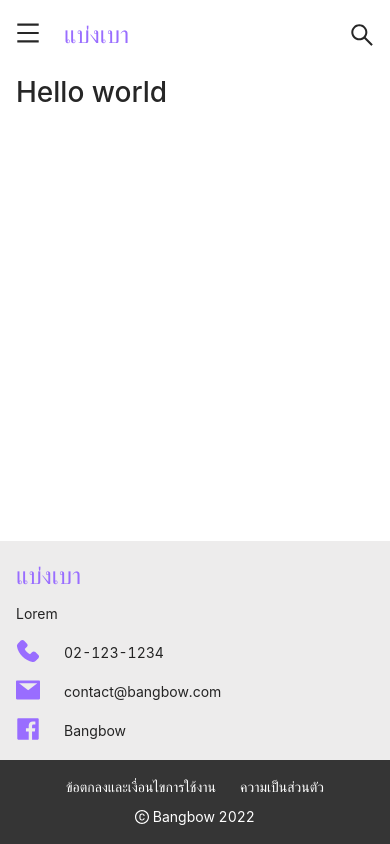
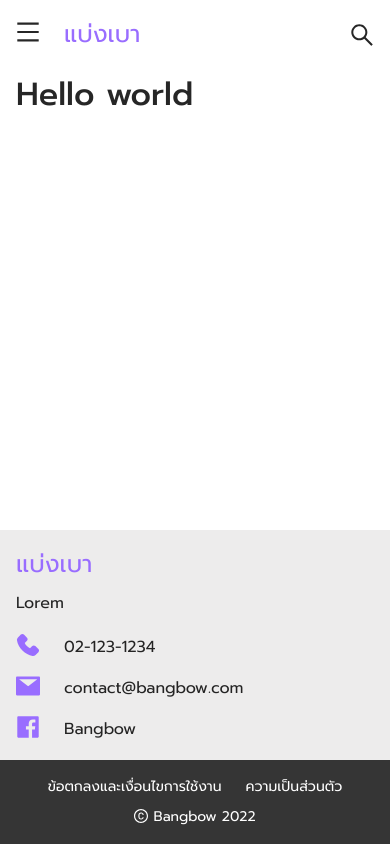
Before and after one commit to littlebeansoft/bangbow-website, a Next.js app: page / in a window 390 px wide. Built offline with nearby package versions, Linux system fonts and the light colour scheme.

Commit message:
fix: Changed fonts to Prompt and set font size to 100% for responsive

```diff
--- a/styles/globals.css
+++ b/styles/globals.css
@@ -2,8 +2,8 @@
 body {
   padding: 0;
   margin: 0;
-  font-family: -apple-system, BlinkMacSystemFont, Segoe UI, Roboto, Oxygen,
-    Ubuntu, Cantarell, Fira Sans, Droid Sans, Helvetica Neue, sans-serif;
+  font-size: 100%;
+  font-family: 'Prompt', sans-serif;
 }
 
 a {
```
